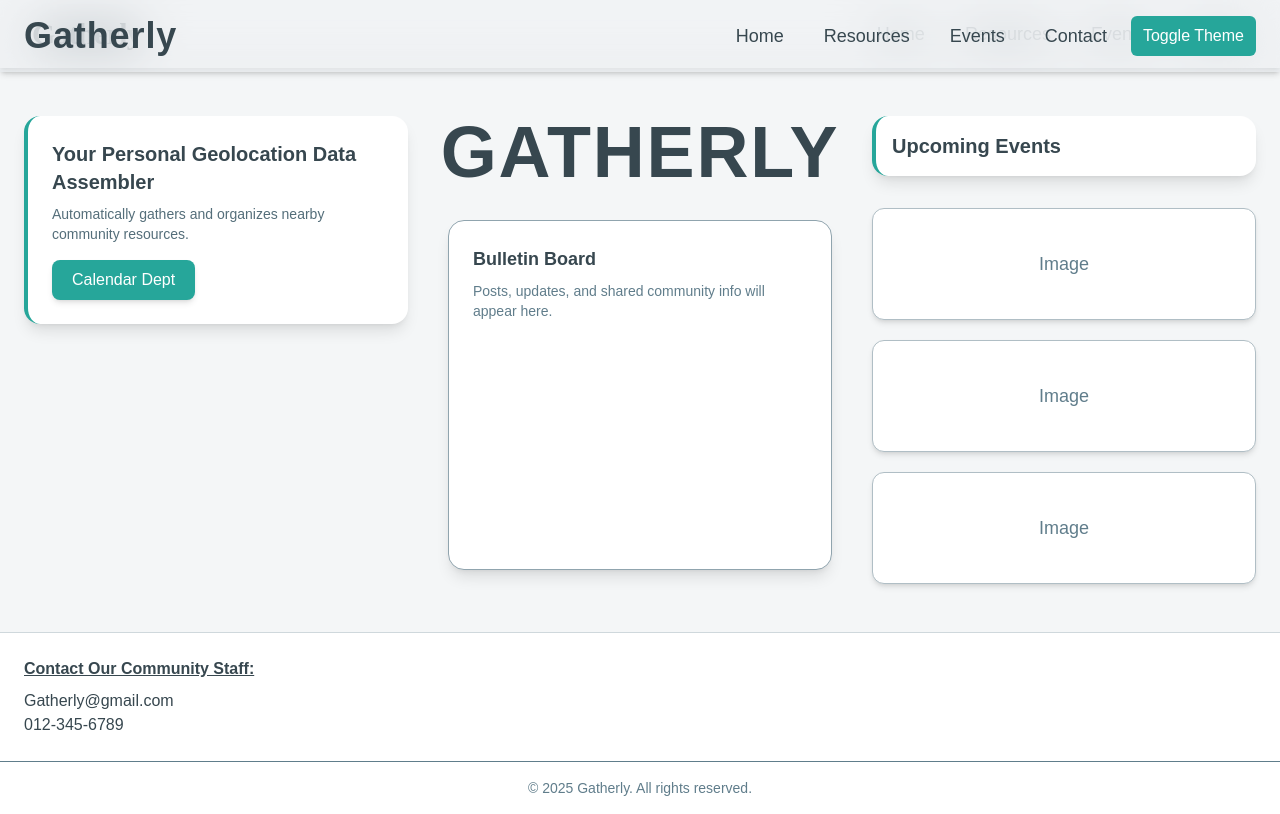
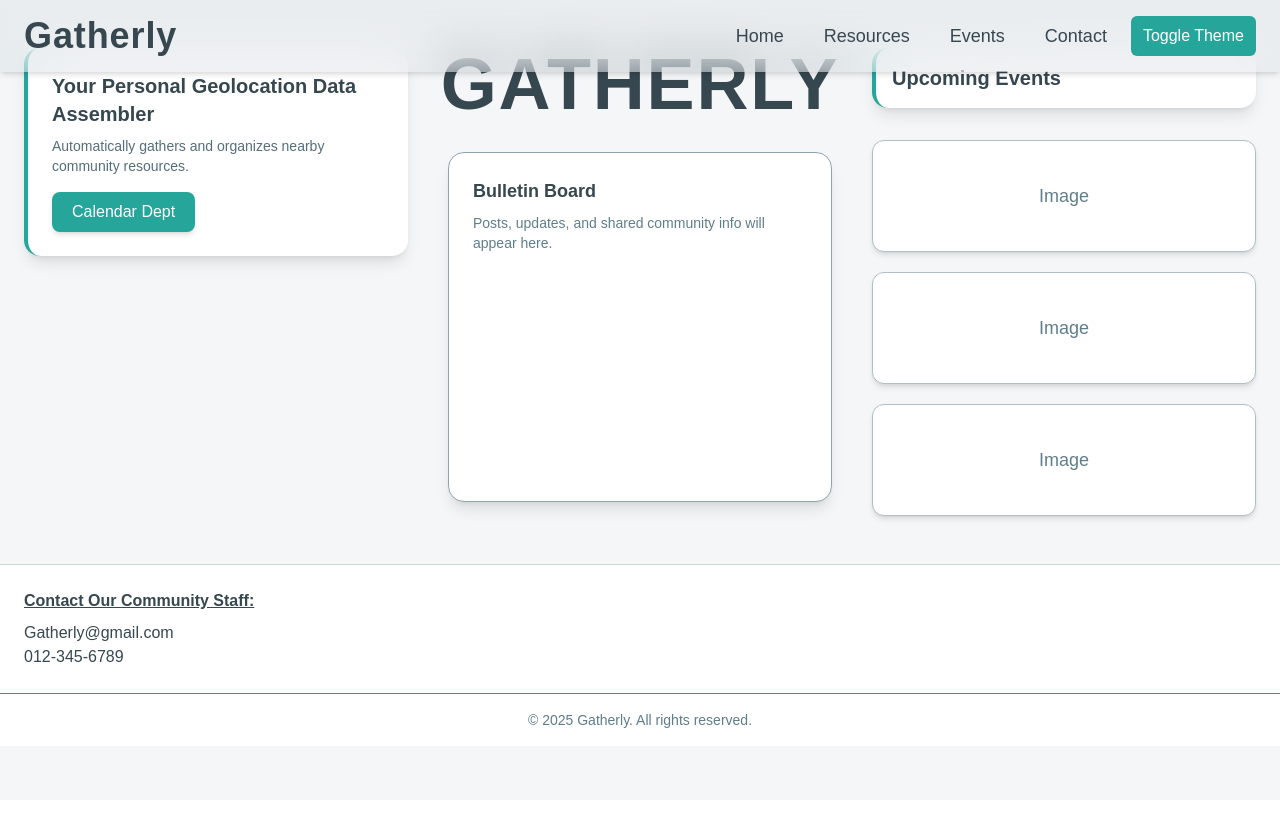
Before and after one commit to TSA-Group/tsa_group_starter, a Next.js app: page / in a window 1280 px wide. Built offline with nearby package versions, Linux system fonts and the light colour scheme.

Commit message:
Update page.tsx

```diff
--- a/app/page.tsx
+++ b/app/page.tsx
@@ -25,37 +25,7 @@ export default function Home() {
       animate="show"
       variants={fade}
     >
-      {/* HEADER */}
-      <motion.header
-        variants={fadeUp}
-        initial="hidden"
-        animate="show"
-        className="w-full flex justify-between items-center px-8 py-4 bg-white shadow-md sticky top-0 z-20"
-      >
-        <h1
-          className="text-3xl font-bold tracking-tight"
-          style={{ fontFamily: "Momo Signature" }}
-        >
-          Gatherly
-        </h1>
 
-        <nav className="hidden md:flex gap-10 text-lg font-medium">
-          <motion.div whileHover={{ scale: 1.05 }}>
-            <Link href="/">Home</Link>
-          </motion.div>
-          <motion.div whileHover={{ scale: 1.05 }}>
-            <Link href="/resources">Resources</Link>
-          </motion.div>
-          <motion.div whileHover={{ scale: 1.05 }}>
-            <Link href="/events">Events</Link>
-          </motion.div>
-          <motion.div whileHover={{ scale: 1.05 }}>
-            <Link href="/contact">Contact</Link>
-          </motion.div>
-        </nav>
-
-        <div className="md:hidden text-3xl">☰</div>
-      </motion.header>
 
       {/* MAIN GRID */}
       <main className="w-full max-w-7xl mx-auto px-6 py-12 grid grid-cols-1 md:grid-cols-3 gap-10">
```
